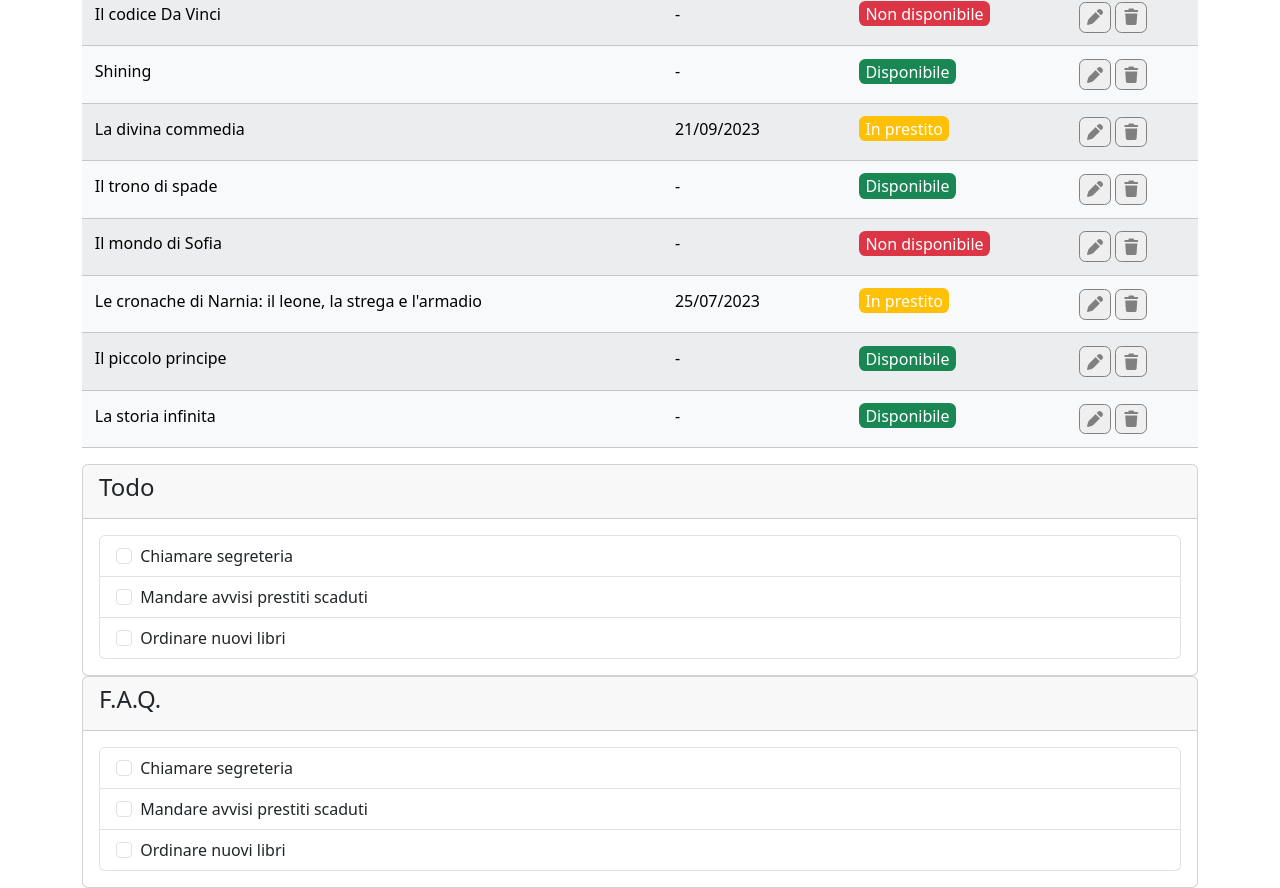
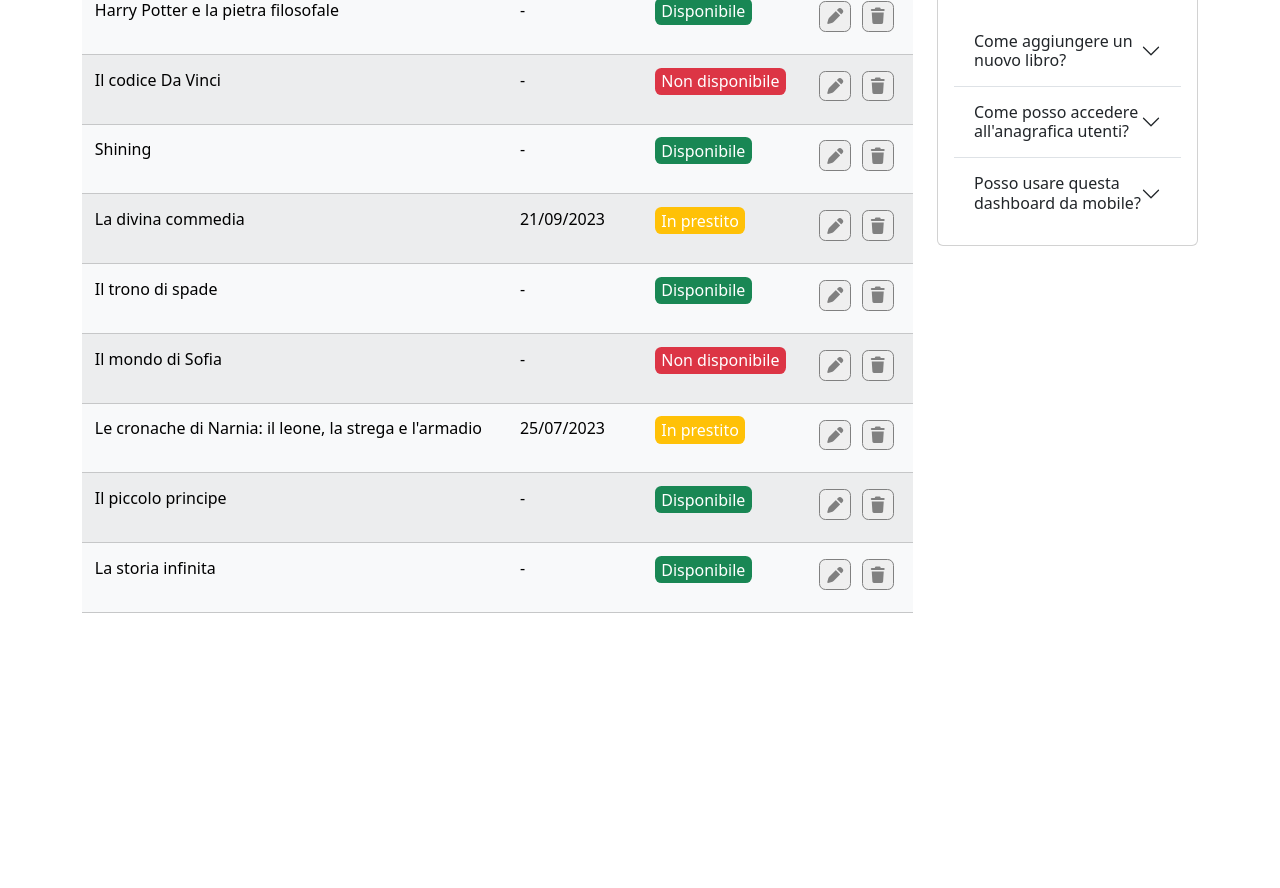
Before and after one commit to olegbucolo/html-css-bootstrap-dashboard, a plain HTML site: page index.html in a window 1280 px wide. Shown: the part 427-1315 px from the top of the page. After the commit the page ends 1040 px from the top, so only its background shows below. Drawn offline with nearby package versions, Linux system fonts and the light colour scheme.

Commit message:
feat: finito faq card. Faq

```diff
--- a/css/styles.css
+++ b/css/styles.css
@@ -21,7 +21,10 @@
 }
 
 table p{
-    display: inline;
+}
+
+.table{
+    margin-bottom: 0;
 }
 
 .fa-solid{
@@ -30,6 +33,7 @@ table p{
     border-radius: .4rem;
     padding: .4rem;
     width: 2rem;
+    margin: .2rem;
 }
 
 .table>:not(caption)>*>*{
@@ -39,6 +43,7 @@ table p{
 .label{
     padding: .1rem .4rem;
     border-radius: .4rem;
+    display: inline-block
 }
 
 .btn-check:checked+.btn,
--- a/index.html
+++ b/index.html
@@ -47,8 +47,8 @@
         </div>
     </nav>
     <div class="container">
-        <div class="row">
-            <div class="col-12">
+        <div class="row pt-3">
+            <div class="col-12 col-xl-9">
                 <!-- header 'Catalogo Libri + tasto' -->
                 <div class="row">
                     <div class="col-6">
@@ -231,8 +231,8 @@
                     </div>
                 </div>
             </div>
-            <div class="col">
-                <div class="card">
+            <div class="col-12 col-xl-3">
+                <div class="card mt-2">
                     <div class="card-header">
                         <h4>Todo</h4>
                     </div>
@@ -244,7 +244,8 @@
                             </li>
                             <li class="list-group-item">
                                 <input class="form-check-input me-1" type="checkbox" value="" id="secondCheckbox">
-                                <label class="form-check-label" for="secondCheckbox">Mandare avvisi prestiti scaduti</label>
+                                <label class="form-check-label" for="secondCheckbox">Mandare avvisi prestiti
+                                    scaduti</label>
                             </li>
                             <li class="list-group-item">
                                 <input class="form-check-input me-1" type="checkbox" value="" id="thirdCheckbox">
@@ -253,25 +254,60 @@
                         </ul>
                     </div>
                 </div>
-                <div class="card">
+                <div class="card mt-2">
                     <div class="card-header">
                         <h4>F.A.Q.</h4>
                     </div>
                     <div class="card-body">
-                        <ul class="list-group">
-                            <li class="list-group-item">
-                                <input class="form-check-input me-1" type="checkbox" value="" id="firstCheckbox">
-                                <label class="form-check-label" for="firstCheckbox">Chiamare segreteria</label>
-                            </li>
-                            <li class="list-group-item">
-                                <input class="form-check-input me-1" type="checkbox" value="" id="secondCheckbox">
-                                <label class="form-check-label" for="secondCheckbox">Mandare avvisi prestiti scaduti</label>
-                            </li>
-                            <li class="list-group-item">
-                                <input class="form-check-input me-1" type="checkbox" value="" id="thirdCheckbox">
-                                <label class="form-check-label" for="thirdCheckbox">Ordinare nuovi libri</label>
-                            </li>
-                        </ul>
+                        <div class="accordion accordion-flush" id="accordionFlushExample">
+                            <div class="accordion-item">
+                                <h2 class="accordion-header">
+                                    <button class="accordion-button collapsed" type="button" data-bs-toggle="collapse"
+                                        data-bs-target="#flush-collapseOne" aria-expanded="false"
+                                        aria-controls="flush-collapseOne">
+                                        Come aggiungere un nuovo libro?
+                                    </button>
+                                </h2>
+                                <div id="flush-collapseOne" class="accordion-collapse collapse"
+                                    data-bs-parent="#accordionFlushExample">
+                                    <div class="accordion-body">Rubare rubare rubare rubare rubare rubare rubare rubare
+                                        rubare rubare rubare rubare rubare rubare rubare rubare rubare rubare rubare
+                                        rubare rubare rubare rubare rubare rubare rubare rubare rubare rubare rubare
+                                        rubare rubare rubare rubare rubare rubare rubare .</div>
+                                </div>
+                            </div>
+                            <div class="accordion-item">
+                                <h2 class="accordion-header">
+                                    <button class="accordion-button collapsed" type="button" data-bs-toggle="collapse"
+                                        data-bs-target="#flush-collapseTwo" aria-expanded="false"
+                                        aria-controls="flush-collapseTwo">
+                                        Come posso accedere all'anagrafica utenti?
+                                    </button>
+                                </h2>
+                                <div id="flush-collapseTwo" class="accordion-collapse collapse"
+                                    data-bs-parent="#accordionFlushExample">
+                                    <div class="accordion-body">Minacciare minacciare minacciare minacciare minacciare
+                                        minacciare minacciare minacciare minacciare minacciare minacciare minacciare
+                                        minacciare minacciare minacciare minacciare minacciare minacciare minacciare
+                                        minacciare minacciare .</div>
+                                </div>
+                            </div>
+                            <div class="accordion-item">
+                                <h2 class="accordion-header">
+                                    <button class="accordion-button collapsed" type="button" data-bs-toggle="collapse"
+                                        data-bs-target="#flush-collapseThree" aria-expanded="false"
+                                        aria-controls="flush-collapseThree">
+                                        Posso usare questa dashboard da mobile?
+                                    </button>
+                                </h2>
+                                <div id="flush-collapseThree" class="accordion-collapse collapse"
+                                    data-bs-parent="#accordionFlushExample">
+                                    <div class="accordion-body">Non si puo' Non si puo' Non si puo' Non si puo' Non si
+                                        puo' Non si puo' Non si puo' Non si puo' Non si puo' Non si puo' Non si puo' Non
+                                        si puo' Non si puo' Non si puo' Non si puo' Non si puo' Non si puo' .</div>
+                                </div>
+                            </div>
+                        </div>
                     </div>
                 </div>
             </div>
```
